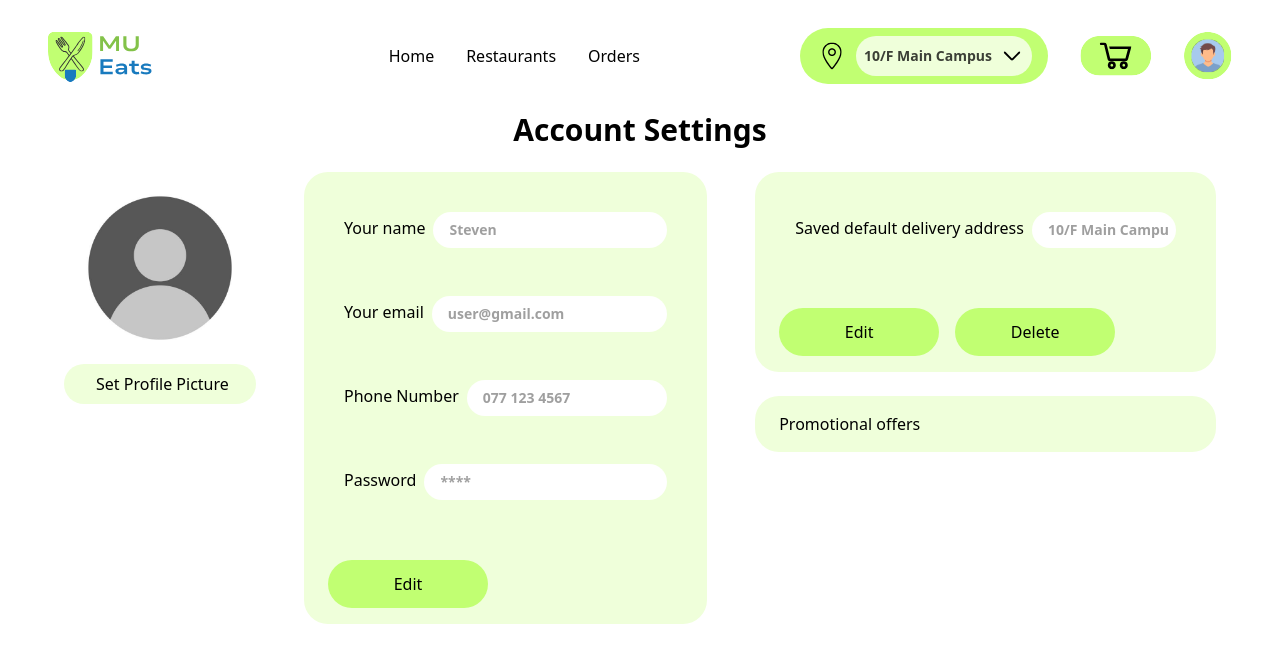
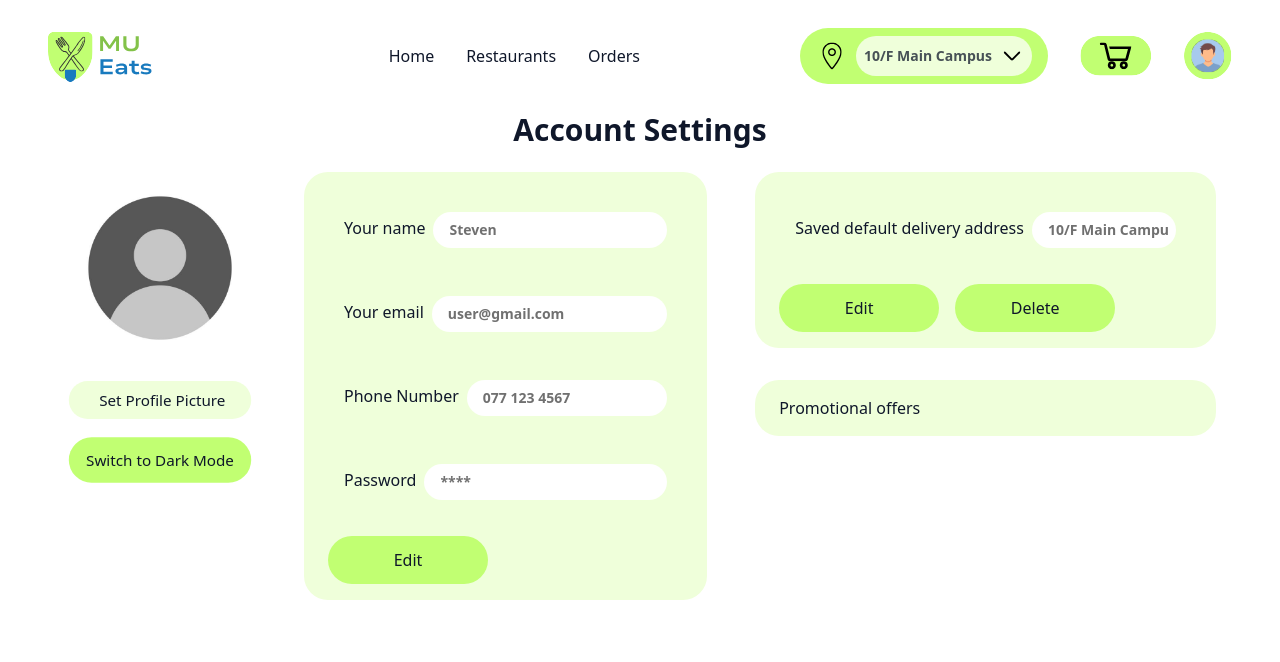
Before and after one commit to JGMS1234/mueats, a Next.js app: page /settings in a window 1280 px wide. Shown: the top 662 px of the page. Built offline with nearby package versions, Linux system fonts and the light colour scheme.

Commit message:
Implemented dark mode toggle and made minor fixes

```diff
--- a/app/(root)/globals.css
+++ b/app/(root)/globals.css
@@ -4,12 +4,23 @@
 	--accent: #187abe;
 	--primary-colour: #c1ff72;
 	--secondary-colour: #efffda;
+	--background: #ffffff;
+	--text-colour: #0f172a;
 }
 
-/* @theme inline {
-	--color-background: var(--background);
-	--color-foreground: var(--foreground);
-} */
+:root[data-theme='dark'] {
+	--accent: #60a5fa;
+	--primary-colour: #1e293b;
+	--secondary-colour: #0f172a;
+	--background: #020617;
+	--text-colour: #ffffff;
+}
+
+body {
+	background-color: var(--background);
+	color: var(--text-colour);
+	transition: background-color 0.3s ease-in-out;
+}
 
 @utility show-scrollbar {
 	::-webkit-scrollbar {
@@ -39,10 +50,3 @@
 ::-webkit-scrollbar-thumb:active {
 	@apply cursor-grabbing;
 }
-
-/* @media (prefers-color-scheme: dark) {
-	:root {
-		--background: #0a0a0a;
-		--foreground: #ededed;
-	}
-} */
--- a/app/(root)/settings/page.jsx
+++ b/app/(root)/settings/page.jsx
@@ -1,6 +1,7 @@
 'use client';
 import { useState } from 'react';
 import Image from 'next/image';
+import ToggleTheme from '../../components/ToggleTheme';
 import ProfilePic from '../../../public/icons/ProfilePic.png';
 
 const SettingsPage = () => {
@@ -47,11 +48,11 @@ const SettingsPage = () => {
 		setIsEditingAddress(false);
 	}
 
-	const inputClass = `opacity-75 font-semibold bg-transparent outline-none w-full ${
+	const inputClass = `opacity-75 font-semibold bg-transparent placeholder:text-black/75 text-black outline-none w-full ${
 		isEditing ? 'border-b border-(--primary-colour)' : 'cursor-default'
 	}`;
 
-	const inputClassAddress = `opacity-75 font-semibold bg-transparent outline-none w-full ${
+	const inputClassAddress = `opacity-75 font-semibold bg-transparent placeholder:text-black/75 text-black outline-none w-full ${
 		isEditingAddress ? 'border-b border-(--primary-colour)' : 'cursor-default'
 	}`;
 
@@ -59,15 +60,16 @@ const SettingsPage = () => {
 		<div className='flex flex-col gap-6'>
 			<h1 className='text-3xl text-center font-bold'>Account Settings</h1>
 			<div className='flex flex-col lg:flex-row items-center lg:items-start gap-12'>
-				<div>
+				<div className='flex flex-col gap-4'>
 					<Image
 						src={ProfilePic}
 						alt='Profile Picture'
 						className='size-48 rounded-full'
 					/>
-					<div className='left-12 w-48 h-10 bg-(--secondary-colour) rounded-full pl-8 pt-2 cursor-pointer hover:scale-105 active:scale-95 transition-all duration-200 ease-in-out'>
+					<div className='w-48 h-10 bg-(--secondary-colour) rounded-full pl-8 pt-2 cursor-pointer scale-95 hover:scale-100 active:scale-95 transition-all duration-200 ease-in-out'>
 						Set Profile Picture
 					</div>
+					<ToggleTheme />
 				</div>
 
 				<div className='bg-(--secondary-colour) w-full lg:w-[35%] px-6 py-4 rounded-3xl'>
@@ -121,25 +123,25 @@ const SettingsPage = () => {
 							<>
 								<button
 									onClick={handleSave}
-									className='bg-(--primary-colour) text-black mt-6 w-40 h-12 rounded-3xl cursor-pointer hover:scale-105 active:scale-95 transition-all duration-200 ease-in-out'>
+									className='bg-(--primary-colour) w-40 h-12 rounded-3xl cursor-pointer hover:scale-105 active:scale-95 transition-all duration-200 ease-in-out'>
 									Save
 								</button>
 								<button
 									onClick={handleCancel}
-									className='bg-(--secondary-colour) border text-black mt-6 w-40 h-12 rounded-3xl cursor-pointer hover:scale-105 active:scale-95 transition-all duration-200 ease-in-out'>
+									className='bg-(--secondary-colour) border w-40 h-12 rounded-3xl cursor-pointer hover:scale-105 active:scale-95 transition-all duration-200 ease-in-out'>
 									Cancel
 								</button>
 							</>
 						) : (
 							<button
 								onClick={handleEdit}
-								className='bg-(--primary-colour) text-black mt-6 w-40 h-12 rounded-3xl cursor-pointer hover:scale-105 active:scale-95 transition-all duration-200 ease-in-out'>
+								className='bg-(--primary-colour) w-40 h-12 rounded-3xl cursor-pointer hover:scale-105 active:scale-95 transition-all duration-200 ease-in-out'>
 								Edit
 							</button>
 						)}
 					</div>
 				</div>
-				<div className='flex flex-col w-full lg:flex-1'>
+				<div className='flex flex-col w-full lg:flex-1 gap-8'>
 					<div className='bg-(--secondary-colour) w-full px-6 py-4 rounded-3xl'>
 						<div className='w-full mt-3 mb-6 flex gap-2 py-3 px-4'>
 							<span className='pt-1 whitespace-nowrap'>
@@ -162,12 +164,12 @@ const SettingsPage = () => {
 								<>
 									<button
 										onClick={handleSaveAddress}
-										className='bg-(--primary-colour) text-black mt-6 w-40 h-12 rounded-3xl cursor-pointer hover:scale-105 active:scale-95 transition-all duration-200 ease-in-out'>
+										className='bg-(--primary-colour) w-40 h-12 rounded-3xl cursor-pointer hover:scale-105 active:scale-95 transition-all duration-200 ease-in-out'>
 										Save
 									</button>
 									<button
 										onClick={() => setIsEditingAddress(false)}
-										className='bg-(--secondary-colour) border text-black mt-6 w-40 h-12 rounded-3xl cursor-pointer hover:scale-105 active:scale-95 transition-all duration-200 ease-in-out'>
+										className='bg-(--secondary-colour) border w-40 h-12 rounded-3xl cursor-pointer hover:scale-105 active:scale-95 transition-all duration-200 ease-in-out'>
 										Cancel
 									</button>
 								</>
@@ -175,12 +177,12 @@ const SettingsPage = () => {
 								<>
 									<button
 										onClick={handleEditAddress}
-										className='bg-(--primary-colour) text-black mt-6 w-40 h-12 rounded-3xl cursor-pointer hover:scale-105 active:scale-95 transition-all duration-200 ease-in-out'>
+										className='bg-(--primary-colour) w-40 h-12 rounded-3xl cursor-pointer hover:scale-105 active:scale-95 transition-all duration-200 ease-in-out'>
 										Edit
 									</button>
 									<button
 										onClick={handleDeleteAddress}
-										className='bg-(--primary-colour) text-black mt-6 w-40 h-12 rounded-3xl cursor-pointer hover:scale-105 active:scale-95 transition-all duration-200 ease-in-out'>
+										className='bg-(--primary-colour) w-40 h-12 rounded-3xl cursor-pointer hover:scale-105 active:scale-95 transition-all duration-200 ease-in-out'>
 										Delete
 									</button>
 								</>
@@ -188,7 +190,7 @@ const SettingsPage = () => {
 						</span>
 					</div>
 
-					<div className='bg-(--secondary-colour) w-full mt-6 px-6 py-4 rounded-3xl'>
+					<div className='bg-(--secondary-colour) w-full px-6 py-4 rounded-3xl'>
 						Promotional offers
 					</div>
 				</div>
--- a/app/components/OrderCard.jsx
+++ b/app/components/OrderCard.jsx
@@ -27,7 +27,7 @@ const OrderCard = ({
 	return (
 		<div
 			className={clsx(
-				'flex items-center justify-center w-full h-[25vh] rounded-3xl cursor-pointer drop-shadow-md scale-95 active:scale-100 transition-all ease-in-out duration-300',
+				'flex items-center justify-center w-full h-[25vh] rounded-3xl cursor-pointer drop-shadow-md md:scale-95 active:scale-100 transition-all ease-in-out duration-300',
 				[position == orderIdx && 'scale-100'],
 				[
 					position != orderIdx &&
--- /dev/null
+++ b/app/components/ToggleTheme.jsx
@@ -0,0 +1,32 @@
+'use client';
+import { useEffect, useState } from 'react';
+
+const ToggleTheme = () => {
+	const [theme, setTheme] = useState('light');
+
+	useEffect(() => {
+		const savedTheme = localStorage.getItem('theme');
+		if (savedTheme) {
+			setTheme(savedTheme);
+		}
+	}, []);
+
+	useEffect(() => {
+		document.documentElement.setAttribute('data-theme', theme);
+		localStorage.setItem('theme', theme);
+	}, [theme]);
+
+	const toggleTheme = () => {
+		setTheme((prevTheme) => (prevTheme === 'light' ? 'dark' : 'light'));
+	};
+
+	return (
+		<button
+			className='bg-(--primary-colour) cursor-pointer scale-95 hover:scale-100 active:scale-95 p-3 rounded-full transition-all duration-200 ease-in-out'
+			onClick={toggleTheme}>
+			Switch to {theme === 'light' ? 'Dark' : 'Light'} Mode
+		</button>
+	);
+};
+
+export default ToggleTheme;
```
